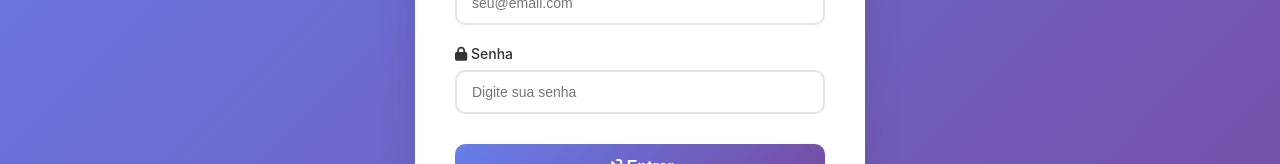
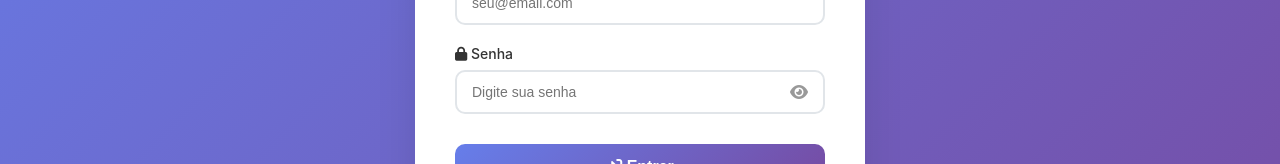
Before and after one commit to Eduardomarra/quantivo-web, an Angular app: page /login in a window 1280 px wide. Shown: the part 385-549 px from the top of the page. Built offline with nearby package versions, Linux system fonts and the light colour scheme.

Commit message:
adicionado metodo para visualizar/ocultar senha digitada

```diff
--- a/src/app/features/auth/login/login.component.html
+++ b/src/app/features/auth/login/login.component.html
@@ -23,8 +23,13 @@
                 <label for="senha">
                     <i class="fas fa-lock"></i> Senha
                 </label>
-                <input type="password" id="senha" formControlName="senha" placeholder="Digite sua senha"
-                    [class.is-invalid]="submitted && f['senha'].invalid">
+                <div class="password-input-wrapper">
+                    <input [type]="showPassword ? 'text' : 'password'" id="senha" formControlName="senha"
+                        placeholder="Digite sua senha" [class.is-invalid]="submitted && f['senha'].invalid">
+                    <button type="button" class="toggle-password" (click)="togglePassword()">
+                        <i class="fas" [ngClass]="showPassword ? 'fa-eye-slash' : 'fa-eye'"></i>
+                    </button>
+                </div>
                 <div *ngIf="submitted && f['senha'].invalid" class="error-message">
                     <span *ngIf="f['senha'].errors?.['required']">Senha é obrigatória</span>
                     <span *ngIf="f['senha'].errors?.['minlength']">Senha deve ter no mínimo 6 caracteres</span>
--- a/src/app/features/auth/login/login.component.scss
+++ b/src/app/features/auth/login/login.component.scss
@@ -74,6 +74,50 @@
 
             &.ng-invalid.ng-touched {
                 border-color: #f56565;
+            }
+        }
+
+        .password-input-wrapper {
+            position: relative;
+            display: flex;
+            align-items: center;
+
+            input {
+                width: 100%;
+                padding: 12px 45px 12px 15px;
+                border: 2px solid #e1e5e9;
+                border-radius: 10px;
+                font-size: 14px;
+                transition: all 0.3s ease;
+                outline: none;
+
+                &:focus {
+                    border-color: #667eea;
+                    box-shadow: 0 0 0 3px rgba(102, 126, 234, 0.1);
+                }
+
+                &.ng-invalid.ng-touched {
+                    border-color: #f56565;
+                }
+            }
+
+            .toggle-password {
+                position: absolute;
+                right: 12px;
+                background: none;
+                border: none;
+                cursor: pointer;
+                color: #999;
+                font-size: 16px;
+                padding: 5px;
+                display: flex;
+                align-items: center;
+                justify-content: center;
+                transition: color 0.3s ease;
+
+                &:hover {
+                    color: #667eea;
+                }
             }
         }
 
--- a/src/app/features/auth/login/login.component.ts
+++ b/src/app/features/auth/login/login.component.ts
@@ -14,6 +14,7 @@ export class LoginComponent implements OnInit {
   loginForm!: FormGroup;
   loading = false;
   submitted = false;
+  showPassword = false;
 
   constructor(
     private fb: FormBuilder,
@@ -38,11 +39,14 @@ export class LoginComponent implements OnInit {
     return this.loginForm.controls;
   }
 
+  togglePassword(): void {
+    this.showPassword = !this.showPassword;
+  }
+
   onSubmit(): void {
     this.submitted = true;
 
     if (this.loginForm.invalid) {
-      // Marcar todos os campos como tocados para mostrar erros
       Object.keys(this.loginForm.controls).forEach(key => {
         this.loginForm.get(key)?.markAsTouched();
       });
@@ -53,7 +57,7 @@ export class LoginComponent implements OnInit {
 
     this.authService.login(this.loginForm.value).subscribe({
       next: (response) => {
-        this.toastr.success('Login realizado com sucesso!', 'Bem-vindo!');
+        this.toastr.success('Login realizado com sucesso!');
         this.router.navigate(['/dashboard']);
       },
       error: (error) => {
```
